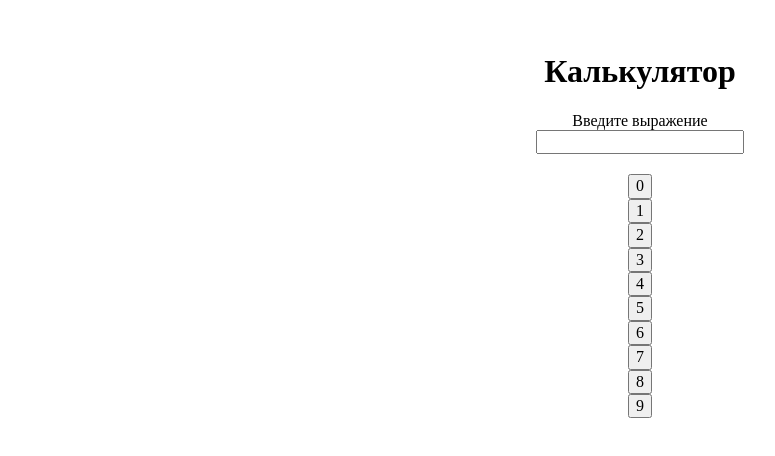
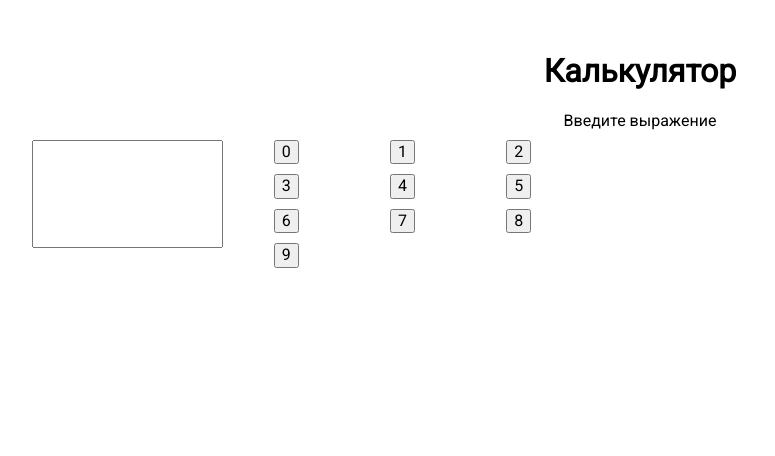
Before and after one commit to CodeOfMisanthrope/react-calculator, a React (Vite) app: page / in a window 1280 px wide. Shown: the top 456 px of the page, without its empty margins (0-775 px from the left). Built offline with nearby package versions, Linux system fonts and the light colour scheme.

Commit message:
feat: updated style

```diff
--- a/assets/styles/main.css
+++ b/assets/styles/main.css
@@ -1,5 +1,10 @@
 @import "normalize.css";
 @import "variables.css";
+@import "fonts.css";
+
+body {
+    font-family: Roboto, sans-serif;
+}
 
 #root {
     max-width: 1280px;
@@ -9,7 +14,9 @@
 }
 
 .calc-input {
-
+    border-radius: 5px;
+    padding: 15px;
+    font-size: 20px;
 }
 
 .calc-input:focus {
@@ -19,3 +26,7 @@
 .calc-input:active {
     outline: none;
 }
+
+.calc-btn {
+    border: none;
+}
--- a/src/app.module.css
+++ b/src/app.module.css
@@ -1,17 +1,17 @@
 .calc__title {
-
+    text-align: center;
 }
 
 .calc__form {
     display: flex;
-    flex-direction: row;
-    /*justify-content: center;*/
-    /*align-items: center;*/
-    /*background-color: aqua;*/
+    flex-direction: column;
+    max-width: 500px;
+    margin: 0 auto;
 }
 
 .calc__label {
     display: block;
+    width: 100%;
 }
 
 .calc__input-number {
@@ -19,14 +19,29 @@
 }
 
 .calc__list {
-    width: 300px;
-    margin: 0 auto;
+    display: flex;
+    flex-wrap: wrap;
+    gap: 10px;
 }
 
 .calc__item {
-
+    flex: 0 0 calc(33.333% - 7px);
 }
 
-.calc__btn {
+.calc__btn-num {
+    width: 100%;
+    height: 35px;
+    background-color: #fae8ff;
+    border-radius: 5px;
+    font-size: 20px;
+    cursor: pointer;
+    transition: background-color 0.2s;
+}
 
+.calc__btn-num:hover {
+    background-color: #f3d4ff;
 }
+
+.calc__btn-num:active {
+    background-color: #e9c2fc;
+}
```
